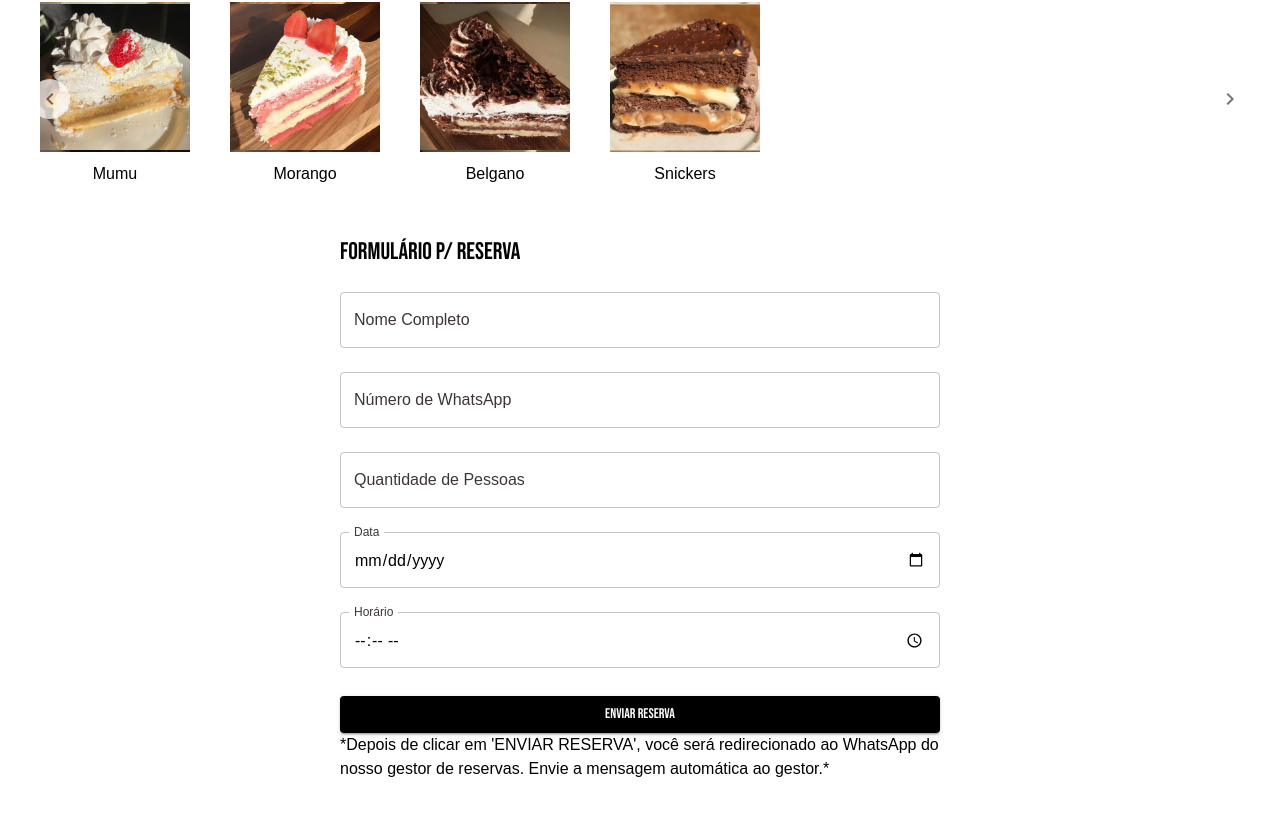
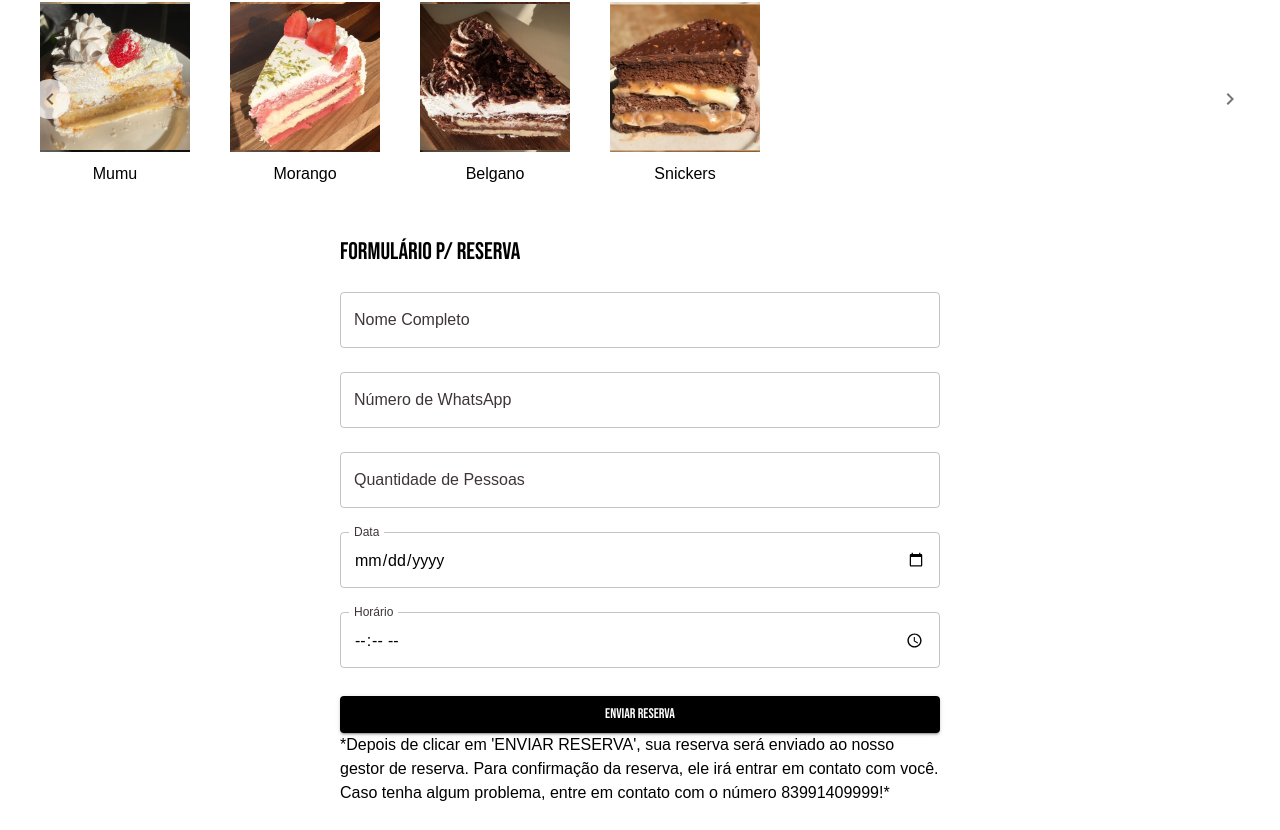
Before and after one commit to juliohsu/kroissant-frontend, a React (Create React App) app: page /reserva in a window 1280 px wide. Shown: the part 999-1829 px from the top of the page. Before the commit the page ends 1805 px from the top, so only its background shows below. Built offline with nearby package versions, Linux system fonts and the light colour scheme; a web font is replaced by a local one.

Commit message:
changing reserva footer msg

```diff
--- a/public/index.html
+++ b/public/index.html
@@ -7,7 +7,7 @@
     <meta name="theme-color" content="#000000" />
     <meta
       name="description"
-      content="OldLake Tech. CONTATO: +5583991409999."
+      content="Tecnologia Avançado - OldLake Tech."
     />
     <link rel="apple-touch-icon" href="%PUBLIC_URL%/logo192.png" />
     <link rel="manifest" href="%PUBLIC_URL%/manifest.json" />
--- a/src/pages/Reserva/index.tsx
+++ b/src/pages/Reserva/index.tsx
@@ -18,10 +18,26 @@ import ScrollableContainer from "./ScrollableContainer";
 import { COMPRA_ROUTES } from "../../config/apiRoutes";
 
 const spaces = [
-  { id: 1, name: "Campo 2 (MAX: 20 PESSOAS)", image: require("../../assets/campo2.png") },
-  { id: 2, name: "Campo 3 (MAX: 30 PESSOAS)", image: require("../../assets/campo3.png") },
-  { id: 3, name: "Campo 4 (MAX: 20 PESSOAS)", image: require("../../assets/campo4.png") },
-  { id: 4, name: "Campo 5 (MAX: 50 PESSOAS)", image: require("../../assets/campo5.png") },
+  {
+    id: 1,
+    name: "Campo 2 (MAX: 20 PESSOAS)",
+    image: require("../../assets/campo2.png"),
+  },
+  {
+    id: 2,
+    name: "Campo 3 (MAX: 30 PESSOAS)",
+    image: require("../../assets/campo3.png"),
+  },
+  {
+    id: 3,
+    name: "Campo 4 (MAX: 20 PESSOAS)",
+    image: require("../../assets/campo4.png"),
+  },
+  {
+    id: 4,
+    name: "Campo 5 (MAX: 50 PESSOAS)",
+    image: require("../../assets/campo5.png"),
+  },
 ];
 
 const cakes = [
@@ -384,9 +400,10 @@ const Reserva: React.FC = () => {
           Enviar Reserva
         </Button>
         <Typography variant="body1" gutterBottom>
-          *Depois de clicar em 'ENVIAR RESERVA', você será redirecionado ao
-          WhatsApp do nosso gestor de reservas. Envie a mensagem automática ao
-          gestor.*
+          *Depois de clicar em 'ENVIAR RESERVA', sua reserva será enviado ao
+          nosso gestor de reserva. Para confirmação da reserva, ele irá entrar
+          em contato com você. Caso tenha algum problema, entre em contato com o
+          número 83991409999!*
         </Typography>
       </Box>
     </CenteredBox>
```
